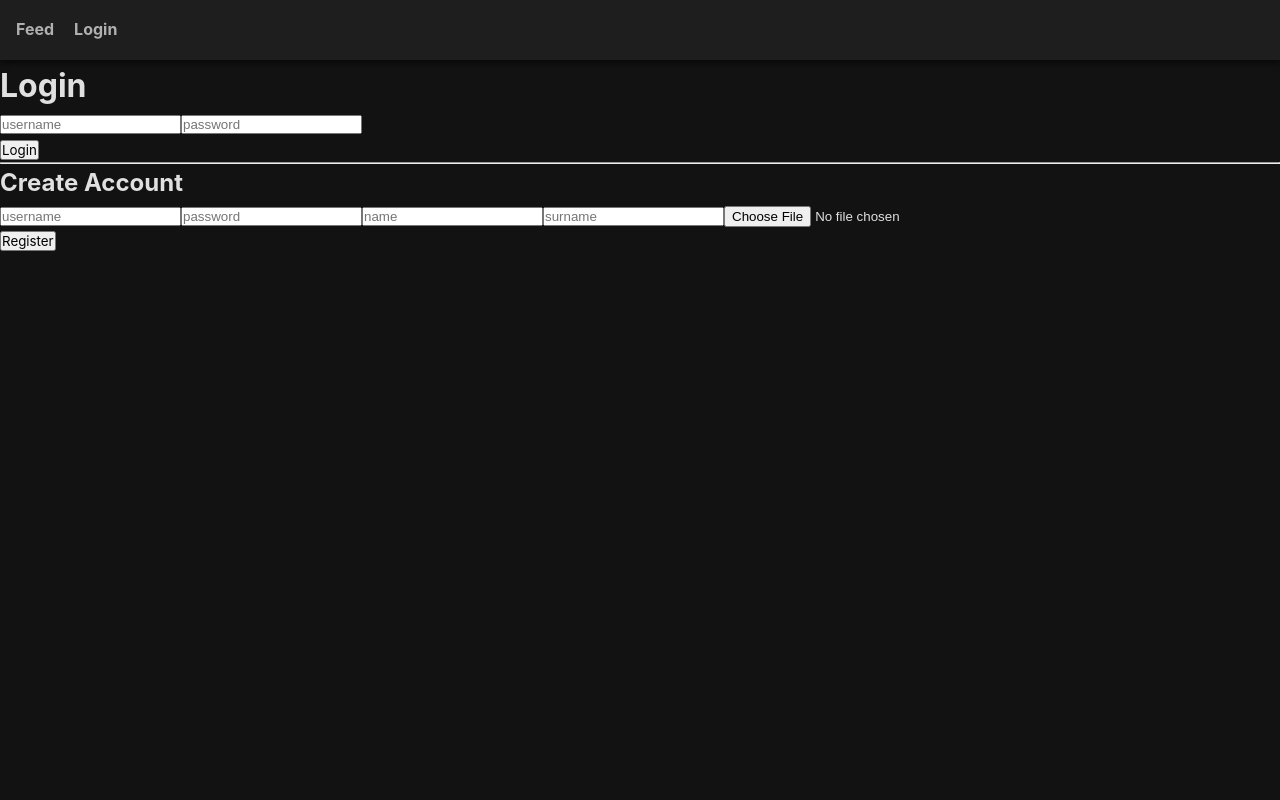
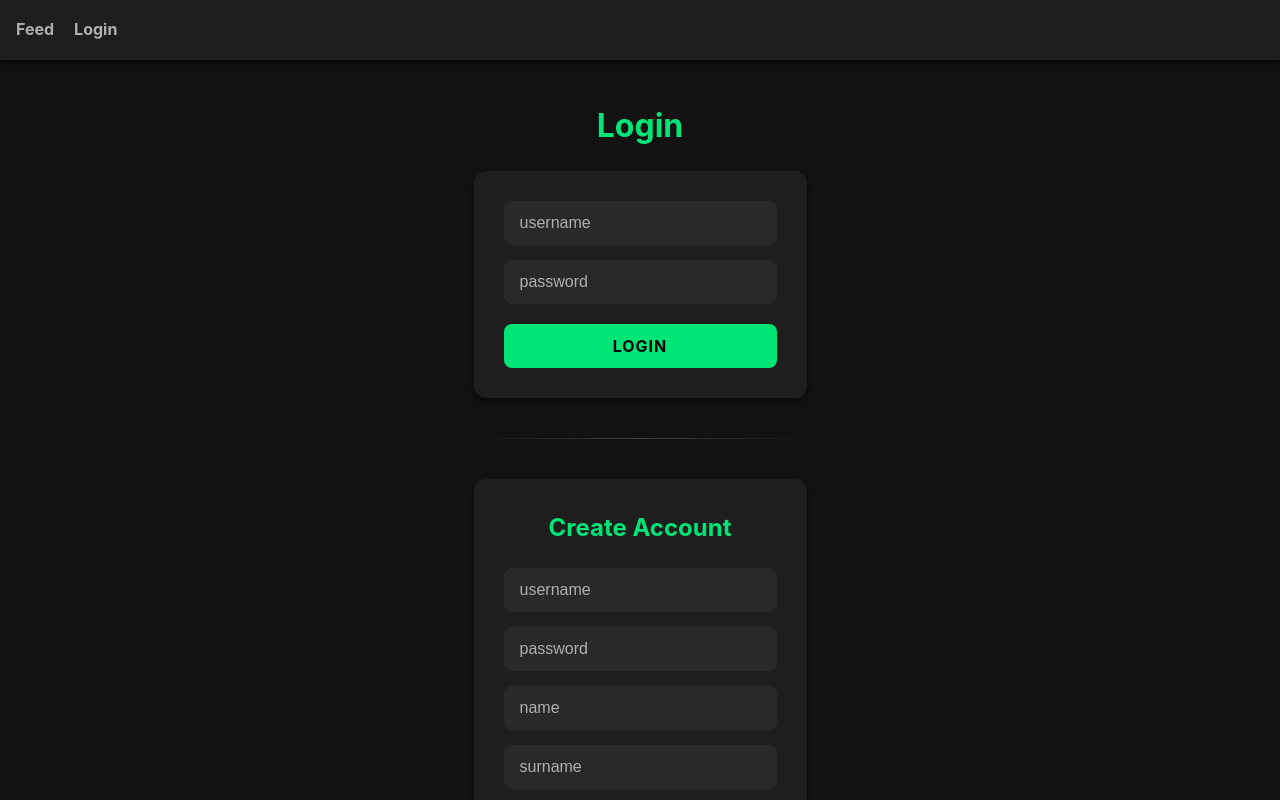
Before and after one commit to UniversityOfGdanskProjects/projekt-frontend-development-2025-2026-antek-bal, a React (Vite) app: page /login in a window 1280 px wide. Shown: the top 800 px of the page. Built offline with nearby package versions, Linux system fonts and the light colour scheme.

Commit message:
Added style for login page

```diff
--- a/src/pages/Login.jsx
+++ b/src/pages/Login.jsx
@@ -1,6 +1,7 @@
 import {useState} from 'react';
 import {useNavigate} from 'react-router-dom';
 import {useAuth} from "../context/AuthContext.jsx"
+import "./Login.scss"
 
 
 function Login() {
@@ -131,6 +132,7 @@ function Login() {
                                     x
                                 </button>
                             </div>)}
+                                <label className="file-label">Avatar (optional):</label>
                                 <input
                                     type="file"
                                     accept="image/*"
--- /dev/null
+++ b/src/pages/Login.scss
@@ -0,0 +1,147 @@
+@import '../styles/variables';
+
+.login-page {
+  max-width: 500px;
+  margin: 40px auto;
+  padding: 0 $spacing-md;
+
+  h1, h2 {
+    text-align: center;
+    color: $primary-color;
+    margin-bottom: 20px;
+    font-weight: bold;
+  }
+
+  .login-form, .register {
+    background-color: $surface-color;
+    padding: 30px;
+    border-radius: $border-radius;
+    box-shadow: $shadow-sm;
+  }
+
+  hr {
+    border: 0;
+    height: 1px;
+    background-image: linear-gradient(to right, rgba(0, 0, 0, 0), rgba(255, 255, 255, 0.2), rgba(0, 0, 0, 0));
+    margin: 40px 0;
+  }
+
+  .form-inputs {
+    display: flex;
+    flex-direction: column;
+    gap: 15px;
+    margin-bottom: 20px;
+
+    input[type="text"],
+    input[type="password"] {
+      width: 100%;
+      padding: 12px 15px;
+      background-color: rgba(255, 255, 255, 0.05);
+      border: 1px solid transparent;
+      border-radius: 8px;
+      color: $text-main;
+      font-size: 1rem;
+      transition: all 0.2s;
+
+      &:focus {
+        outline: none;
+        border-color: $primary-color;
+        background-color: rgba(255, 255, 255, 0.1);
+      }
+
+      &::placeholder {
+        color: $text-secondary;
+      }
+    }
+
+    .file-label {
+      color: $text-main;
+      font-size: 0.9rem;
+      margin-left: 5px;
+      margin-bottom: -5px;
+      font-weight: bold;
+      display: block;
+    }
+
+    input[type="file"] {
+      margin-top: 10px;
+      color: $text-secondary;
+      font-size: 0.9rem;
+      cursor: pointer;
+
+      &::file-selector-button {
+        background-color: rgba(255, 255, 255, 0.1);
+        border: none;
+        color: $text-main;
+        padding: 8px 12px;
+        border-radius: 4px;
+        margin-right: 10px;
+        cursor: pointer;
+        transition: background 0.2s;
+
+        &:hover {
+          background-color: rgba(255, 255, 255, 0.2);
+        }
+      }
+    }
+  }
+
+  .image-preview {
+    position: relative;
+    width: 100%;
+    margin-top: 10px;
+    text-align: center;
+
+    img {
+      width: 100px;
+      height: 100px;
+      object-fit: cover;
+      border-radius: 50%;
+      border: 2px solid $primary-color;
+    }
+
+    button {
+      position: absolute;
+      top: 0;
+      right: 35%;
+      background: rgba(0, 0, 0, 0.7);
+      color: white;
+      border: none;
+      width: 24px;
+      height: 24px;
+      border-radius: 50%;
+      cursor: pointer;
+      display: flex;
+      align-items: center;
+      justify-content: center;
+      font-size: 14px;
+
+      &:hover {
+        background: red;
+      }
+    }
+  }
+
+  button[type="submit"] {
+    width: 100%;
+    padding: 12px;
+    background-color: $primary-color;
+    color: #000;
+    font-weight: bold;
+    font-size: 1rem;
+    border: none;
+    border-radius: 8px;
+    cursor: pointer;
+    transition: transform 0.1s, opacity 0.2s;
+    text-transform: uppercase;
+    letter-spacing: 1px;
+
+    &:hover {
+      opacity: 0.9;
+    }
+
+    &:active {
+      transform: scale(0.98);
+    }
+  }
+}
```
